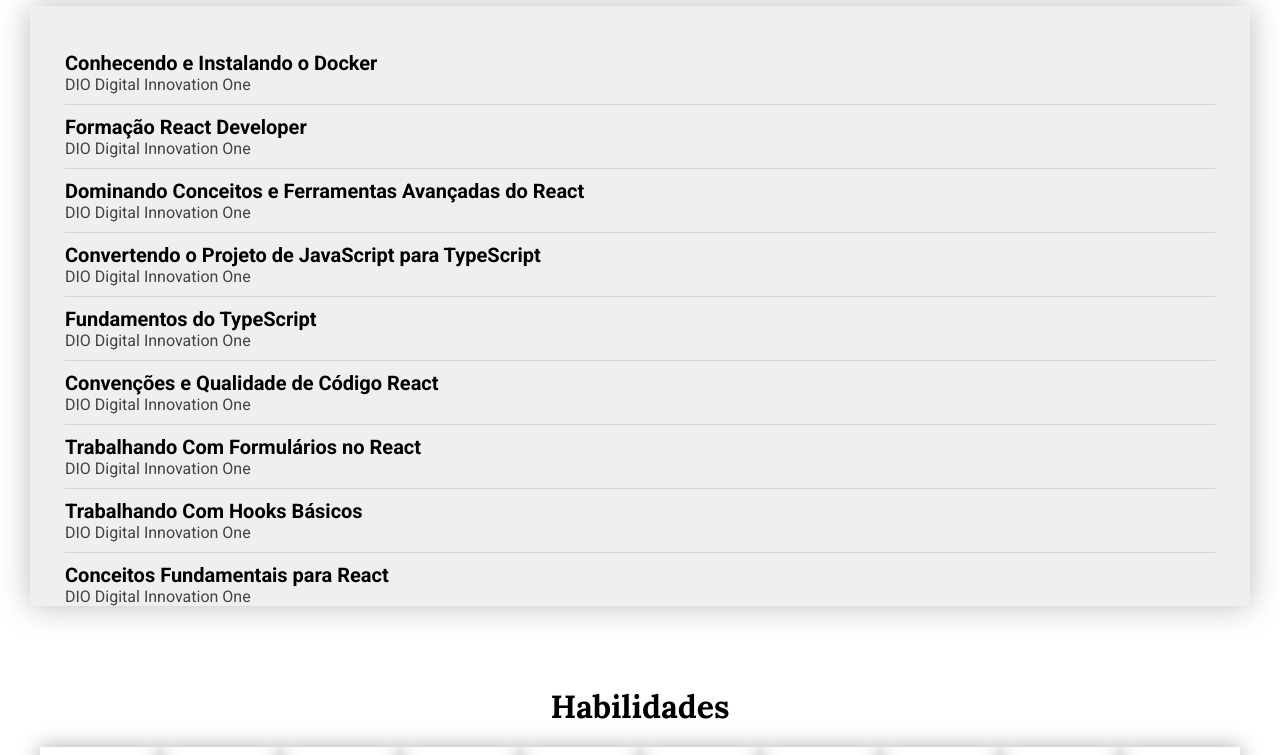
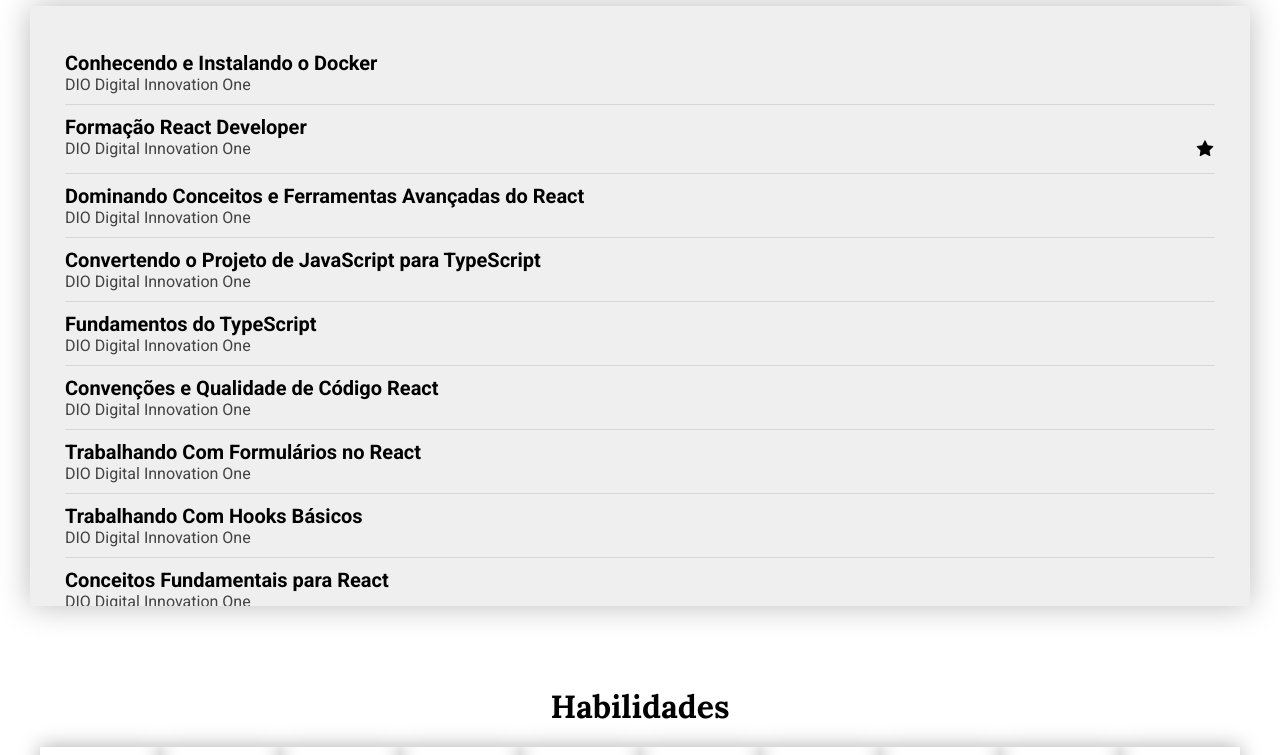
Before and after one commit to RafaelRF99/portfolio, a Next.js app: page / in a window 1280 px wide. Shown: the part 2180-2935 px from the top of the page. Built offline with nearby package versions, Linux system fonts and the light colour scheme; a web font is replaced by a local one.

Commit message:
feat: star

```diff
--- a/src/components/Educacao/Cursos/Cursos.module.css
+++ b/src/components/Educacao/Cursos/Cursos.module.css
@@ -18,6 +18,11 @@
     border-bottom: 1px solid rgba(164, 164, 164, 0.333);
 }
 
+.local {
+    display: flex;
+    justify-content: space-between;
+}
+
 .curso {
     font-size: 20px;
 }
--- a/src/components/Educacao/Cursos/cursos.json
+++ b/src/components/Educacao/Cursos/cursos.json
@@ -1,142 +1,177 @@
 [
     {
         "curso": "Conhecendo e Instalando o Docker",
-        "escola": "DIO Digital Innovation One"
+        "escola": "DIO Digital Innovation One",
+        "star": false
     },
     {
         "curso": "Formação React Developer",
-        "escola": "DIO Digital Innovation One"
+        "escola": "DIO Digital Innovation One",
+        "star": true
     },
     {
         "curso": "Dominando Conceitos e Ferramentas Avançadas do React",
-        "escola": "DIO Digital Innovation One"
+        "escola": "DIO Digital Innovation One",
+        "star": false
     },
     {
         "curso": "Convertendo o Projeto de JavaScript para TypeScript",
-        "escola": "DIO Digital Innovation One"
+        "escola": "DIO Digital Innovation One",
+        "star": false
     },
     {
         "curso": "Fundamentos do TypeScript",
-        "escola": "DIO Digital Innovation One"
+        "escola": "DIO Digital Innovation One",
+        "star": false
     },
     {
         "curso": "Convenções e Qualidade de Código React",
-        "escola": "DIO Digital Innovation One"
+        "escola": "DIO Digital Innovation One",
+        "star": false
     },
     {
         "curso": "Trabalhando Com Formulários no React",
-        "escola": "DIO Digital Innovation One"
+        "escola": "DIO Digital Innovation One",
+        "star": false
     },
     {
         "curso": "Trabalhando Com Hooks Básicos",
-        "escola": "DIO Digital Innovation One"
+        "escola": "DIO Digital Innovation One",
+        "star": false
     },
     {
         "curso": "Conceitos Fundamentais para React",
-        "escola": "DIO Digital Innovation One"
+        "escola": "DIO Digital Innovation One",
+        "star": false
     },
     {
         "curso": "Criando o Seu Blog Pessoal Com Next.js",
-        "escola": "DIO Digital Innovation One"
+        "escola": "DIO Digital Innovation One",
+        "star": false
     },
     {
         "curso": "Introdução ao Next.js",
-        "escola": "DIO Digital Innovation One"
+        "escola": "DIO Digital Innovation One",
+        "star": false
     },
     {
         "curso": "Configuração de Ambiente React",
-        "escola": "DIO Digital Innovation One"
+        "escola": "DIO Digital Innovation One",
+        "star": false
     },
     {
         "curso": "Estilização com Styled-Components",
-        "escola": "DIO Digital Innovation One"
+        "escola": "DIO Digital Innovation One",
+        "star": false
     },
     {
         "curso": "LifeCycle Hooks Angular",
-        "escola": "DIO Digital Innovation One"
+        "escola": "DIO Digital Innovation One",
+        "star": false
     },
     {
         "curso": "Manipulando Estado e Consumindo APIs no React com Typescript",
-        "escola": "DIO Digital Innovation One"
+        "escola": "DIO Digital Innovation One",
+        "star": false
     },
     {
         "curso": "Trabalhando com Componentes Angular",
-        "escola": "DIO Digital Innovation One"
+        "escola": "DIO Digital Innovation One",
+        "star": false
     },
     {
         "curso": "Criando um Blog com Angular",
-        "escola": "DIO Digital Innovation One"
+        "escola": "DIO Digital Innovation One",
+        "star": false
     },
     {
         "curso": "React e Node.js_ consumindo APIs no React no projeto full stack",
-        "escola": "Alura"
+        "escola": "Alura",
+        "star": false
     },
     {
         "curso": "React Escrevendo Com Typescript",
-        "escola": "Alura"
+        "escola": "Alura",
+        "star": false
     },
     {
         "curso": "Node.js: continue seu projeto full stack criando uma API com Express",
-        "escola": "Alura"
+        "escola": "Alura",
+        "star": false
     },
     {
         "curso": "React e Node.js: consumindo APIs no React no projeto full stack",
-        "escola": "Alura"
+        "escola": "Alura",
+        "star": false
     },
     {
         "curso": "MongoDB: Conhecendo um bando de dados NoSQL",
-        "escola": "Alura"
+        "escola": "Alura",
+        "star": false
     },
     {
         "curso": "Node.js: API Rest com Express e MongoDB",
-        "escola": "Alura"
+        "escola": "Alura",
+        "star": false
     },
     {
         "curso": "React: lidando com arquivos estáticos",
-        "escola": "Alura"
+        "escola": "Alura",
+        "star": false
     },
     {
         "curso": "React: desenvolvendor com JavaScript",
-        "escola": "Alura"
+        "escola": "Alura",
+        "star": false
     },
     {
         "curso": "HTTP: Entendendo a web por baixo dos panos",
-        "escola": "Alura"
+        "escola": "Alura",
+        "star": false
     },
     {
         "curso": "JavaScript: programando a Orientação a Objetos",
-        "escola": "Alura"
+        "escola": "Alura",
+        "star": false
     },
     {
         "curso": "Angular 9: Essencial",
-        "escola": "Cod3r"
+        "escola": "Cod3r",
+        "star": false
     },
     {
         "curso": "Git e GitHub: repositório, commit e versões",
-        "escola": "Alura"
+        "escola": "Alura",
+        "star": false
     },
     {
         "curso": "JavaScript para Web: Crie páginas dinâmicas",
-        "escola": "Alura"
+        "escola": "Alura",
+        "star": false
     },
     {
         "curso": "JavaScript: explorando a linguagem",
-        "escola": "Alura"
+        "escola": "Alura",
+        "star": false
     },
     {
         "curso": "Lógica de programação I: crie programas com Javascript e HTML",
-        "escola": "Alura"
+        "escola": "Alura",
+        "star": false
     },
     {
         "curso": "Lógica de programação II: pratique com desenhos, animações e um jogo",
-        "escola": "Alura"
+        "escola": "Alura",
+        "star": false
     },
     {
         "curso": "Construindo páginas para internet com Bootstrap",
-        "escola": "DIO Digital Innovation One"
+        "escola": "DIO Digital Innovation One",
+        "star": false
     },
     {
         "curso": "Introdução a criação de websites com HTML5 e CSS3",
-        "escola": "DIO Digital Innovation One"
+        "escola": "DIO Digital Innovation One",
+        "star": false
     }
 ]
--- a/src/components/Educacao/Cursos/index.tsx
+++ b/src/components/Educacao/Cursos/index.tsx
@@ -1,14 +1,21 @@
-import cursos from './cursos.json'
 import styles from './Cursos.module.css'
 
+import cursos from './cursos.json'
+
+import { AiFillStar } from 'react-icons/ai'
+
 export default function Cursos() {
+    const isStar = true
 
     function render() {
         return cursos.map((curso, i) => {
             return (
                 <div className={styles.area} key={i}>
                     <h2 className={styles.curso}>{curso.curso}</h2>
-                    <span className={styles.escola}>{curso.escola}</span>
+                    <div className={styles.local}>
+                        <span className={styles.escola}>{curso.escola}</span>
+                        <span>{curso.star ? <AiFillStar size={20} /> : ''}</span>
+                    </div>
                 </div>
             )
         })
```
